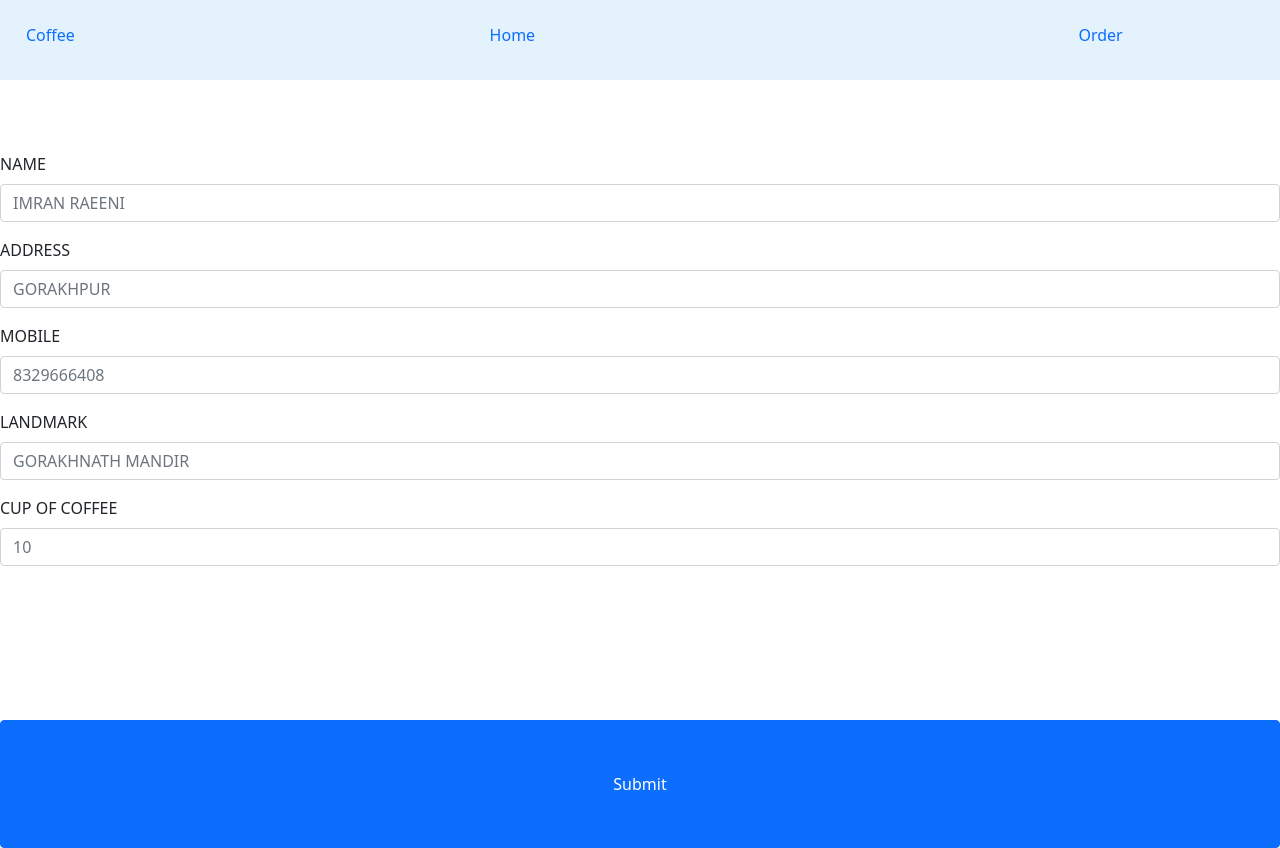
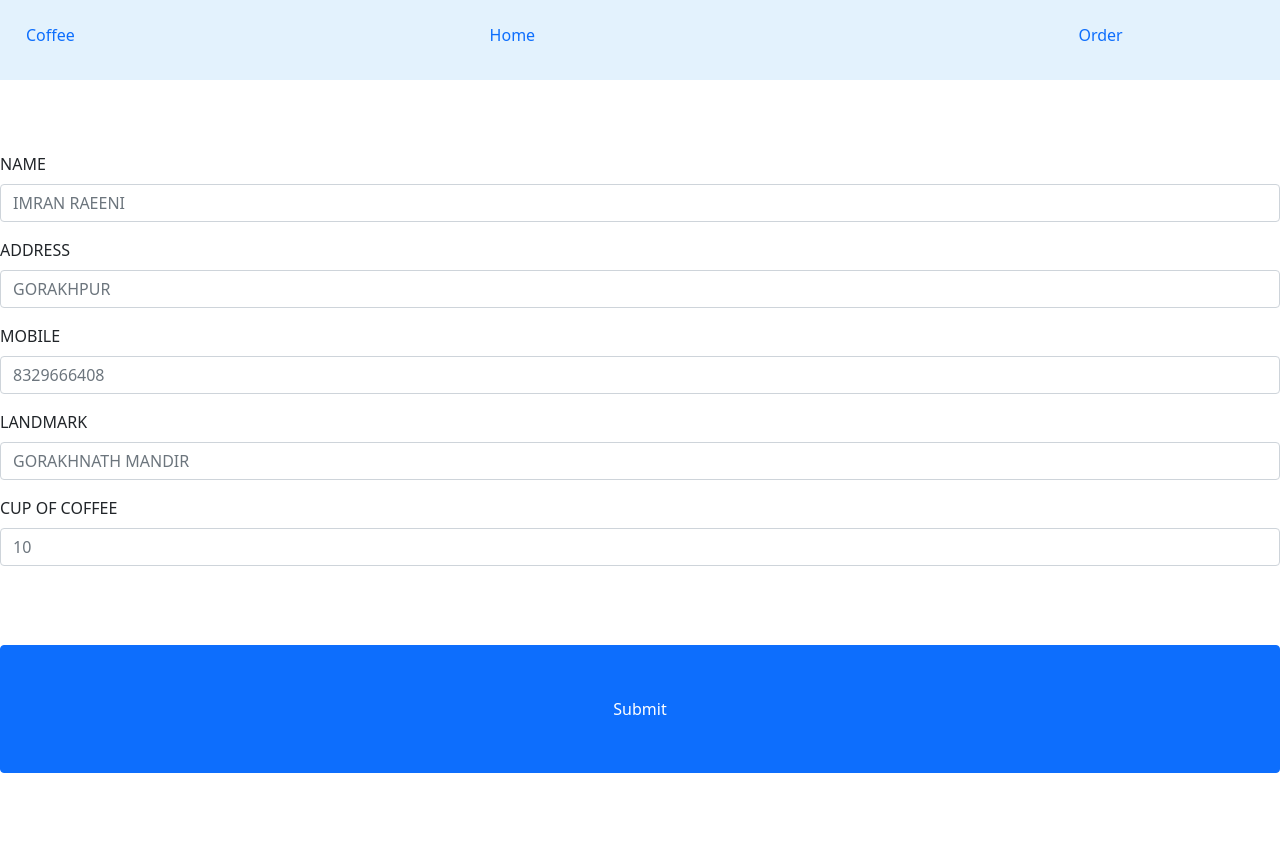
Before and after one commit to Imran-555/cofee_time, a plain HTML site: page order.html in a window 1280 px wide. After the commit the page ends 800 px from the top, so only its background shows below. Drawn offline with nearby package versions, Linux system fonts and the light colour scheme.

Commit message:
Update style.css

```diff
--- a/style.css
+++ b/style.css
@@ -41,7 +41,7 @@ background-color: #e3f2fd;
 	 width: 100%;
     height: 10vw;
     position: absolute;
-    top:720px;
+    top:645px;
 }
 
 .about_cofee{
```
